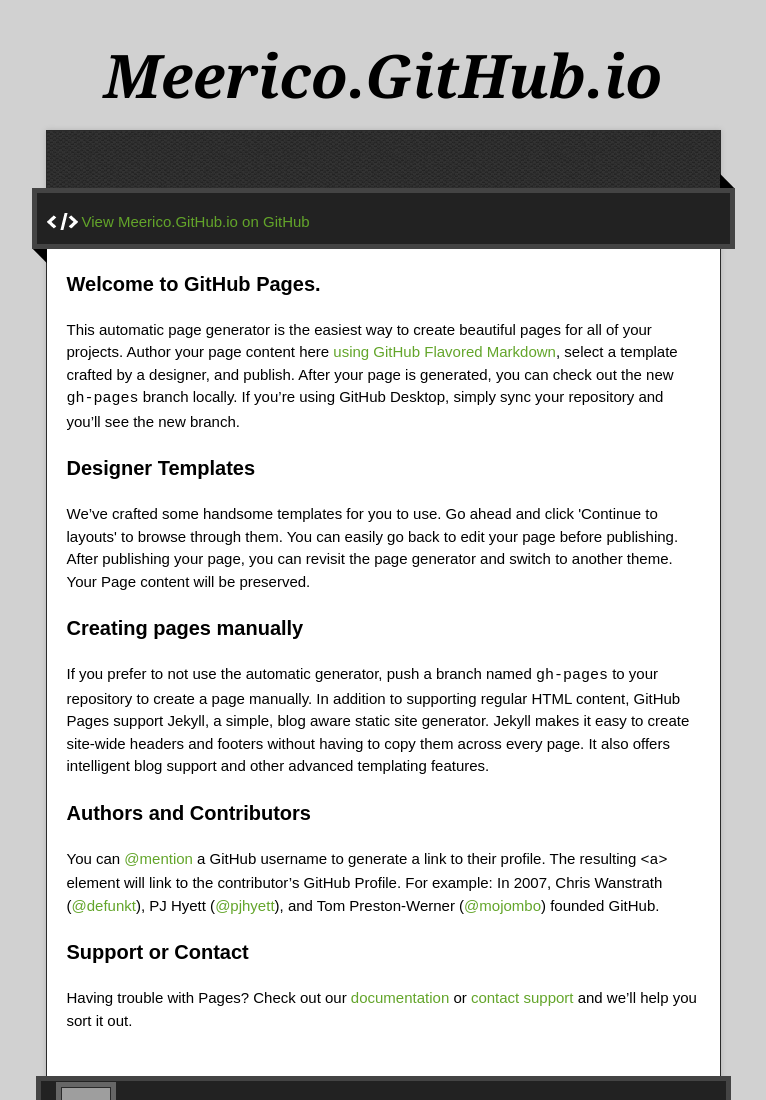
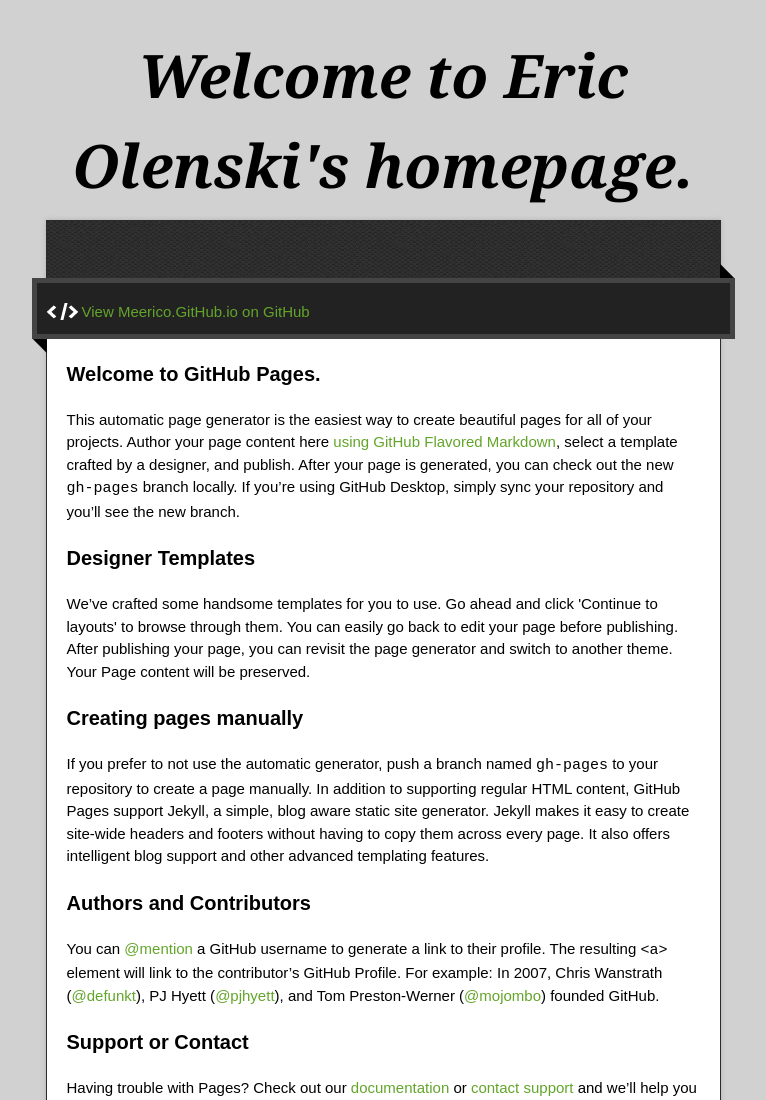
Before and after one commit to MeEricO/meerico.github.io, a plain HTML site: page index.html in a window 1280 px wide. Shown: the top 1100 px of the page, without its empty margins (257-1023 px from the left). Drawn offline with nearby package versions, Linux system fonts and the light colour scheme; grey boxes are pictures that could not be loaded.

Commit message:
Friendlier title and tagline

```diff
--- a/index.html
+++ b/index.html
@@ -11,7 +11,7 @@
   <script type="text/javascript" src="https://ajax.googleapis.com/ajax/libs/jquery/1.7.1/jquery.min.js"></script>
   <script type="text/javascript" src="javascripts/script.js"></script>
 
-  <title>Meerico.GitHub.io</title>
+  <title>Eric Olenski</title>
   <meta name="description" content="">
 
   <meta name="viewport" content="width=device-width,initial-scale=1">
@@ -22,7 +22,7 @@
 
   <div class="wrapper">
     <header>
-      <h1 class="title">Meerico.GitHub.io</h1>
+      <h1 class="title">Welcome to Eric Olenski's homepage.</h1>
     </header>
     <div id="container">
       <p class="tagline"></p>
```
